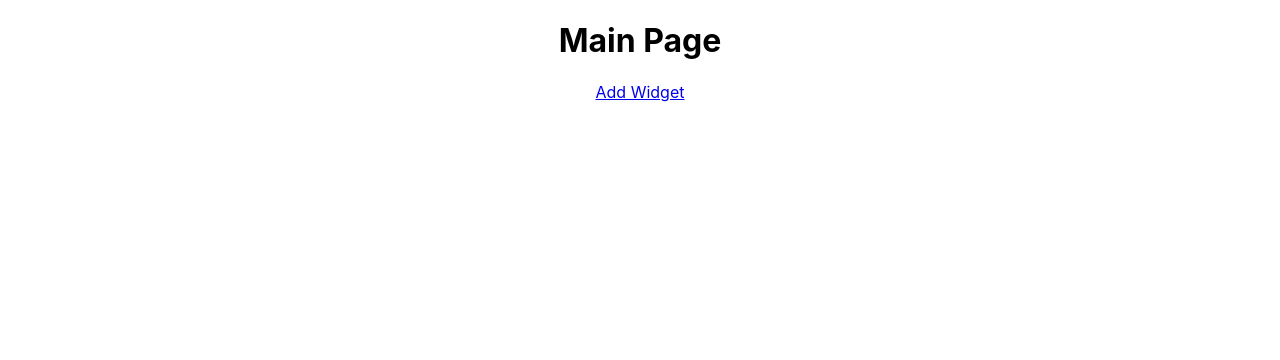
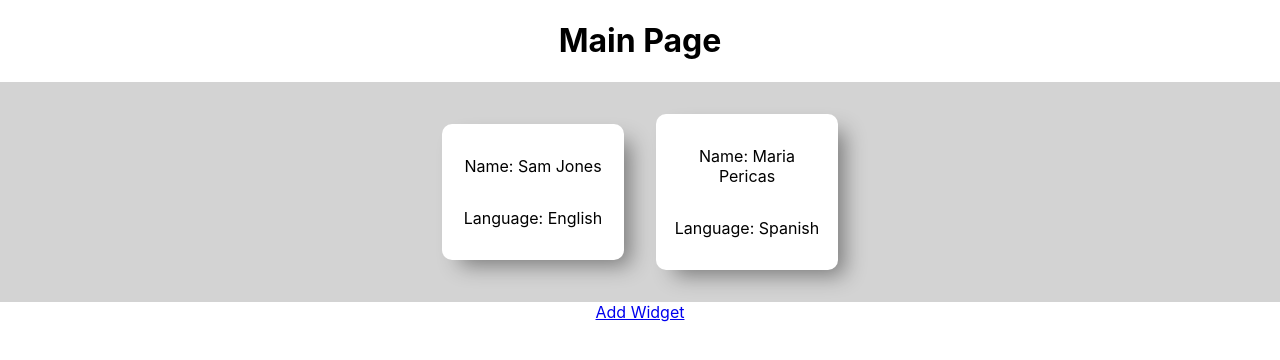
Before and after one commit to tombonynge/ss_fcc, a React (Create React App) app: page / in a window 1280 px wide. Shown: the top 360 px of the page. Built offline with nearby package versions, Linux system fonts and the light colour scheme.

Commit message:
getting some widgets rendering

```diff
--- a/src/App.js
+++ b/src/App.js
@@ -1,3 +1,4 @@
+import { useState } from "react";
 import { BrowserRouter as Router, Route, Switch } from "react-router-dom";
 
 import Main from "./components/Main";
@@ -5,13 +6,19 @@ import AddWidget from "./components/AddWidget";
 
 import "./App.css";
 
+const testWidgets = [
+    { id: 0, name: "Sam Jones", language: "English" },
+    { id: 0, name: "Maria Pericas", language: "Spanish" },
+];
+
 function App() {
+    const [widgets, setWidgets] = useState(testWidgets);
     return (
         <div className="App">
             <Router>
                 <Switch>
                     <Route exact path={"/"}>
-                        <Main />
+                        <Main widgets={widgets} />
                     </Route>
                     <Route path={"/addwidget"}>
                         <AddWidget />
--- a/src/components/Main.js
+++ b/src/components/Main.js
@@ -1,9 +1,26 @@
 import { Link } from "react-router-dom";
+import Widget from "./Widget";
+import styled from "styled-components";
 
-const Main = () => {
+const WidgetContainer = styled.div`
+    display: flex;
+    flex-flow: row wrap;
+    justify-content: center;
+    align-items: center;
+    background: lightgrey;
+    gap: 2em;
+    padding: 2rem;
+`;
+
+const Main = ({ widgets }) => {
     return (
         <>
             <h1>Main Page</h1>
+            <WidgetContainer>
+                {widgets.map((widget) => (
+                    <Widget id={widget.id} name={widget.name} language={widget.language} />
+                ))}
+            </WidgetContainer>
             <Link to={"/addwidget"} data-testid="add-widget-link">
                 Add Widget
             </Link>
--- /dev/null
+++ b/src/components/Widget.js
@@ -0,0 +1,25 @@
+import styled from "styled-components";
+
+const Container = styled.div`
+    width: 150px;
+    background: white;
+    border-radius: 10px;
+    display: flex;
+    flex-flow: column nowrap;
+    justify-content: center;
+    align-items: center;
+    padding: 1rem;
+    -webkit-box-shadow: 12px 11px 21px -6px rgba(0, 0, 0, 0.43);
+    box-shadow: 12px 11px 21px -6px rgba(0, 0, 0, 0.43);
+`;
+
+const Widget = ({ id, name, language }) => {
+    return (
+        <Container>
+            <p>Name: {name}</p>
+            <p>Language: {language}</p>
+        </Container>
+    );
+};
+
+export default Widget;
```
Also changed, not shown: 1 other file (tests, documents, lock files or other folders).
